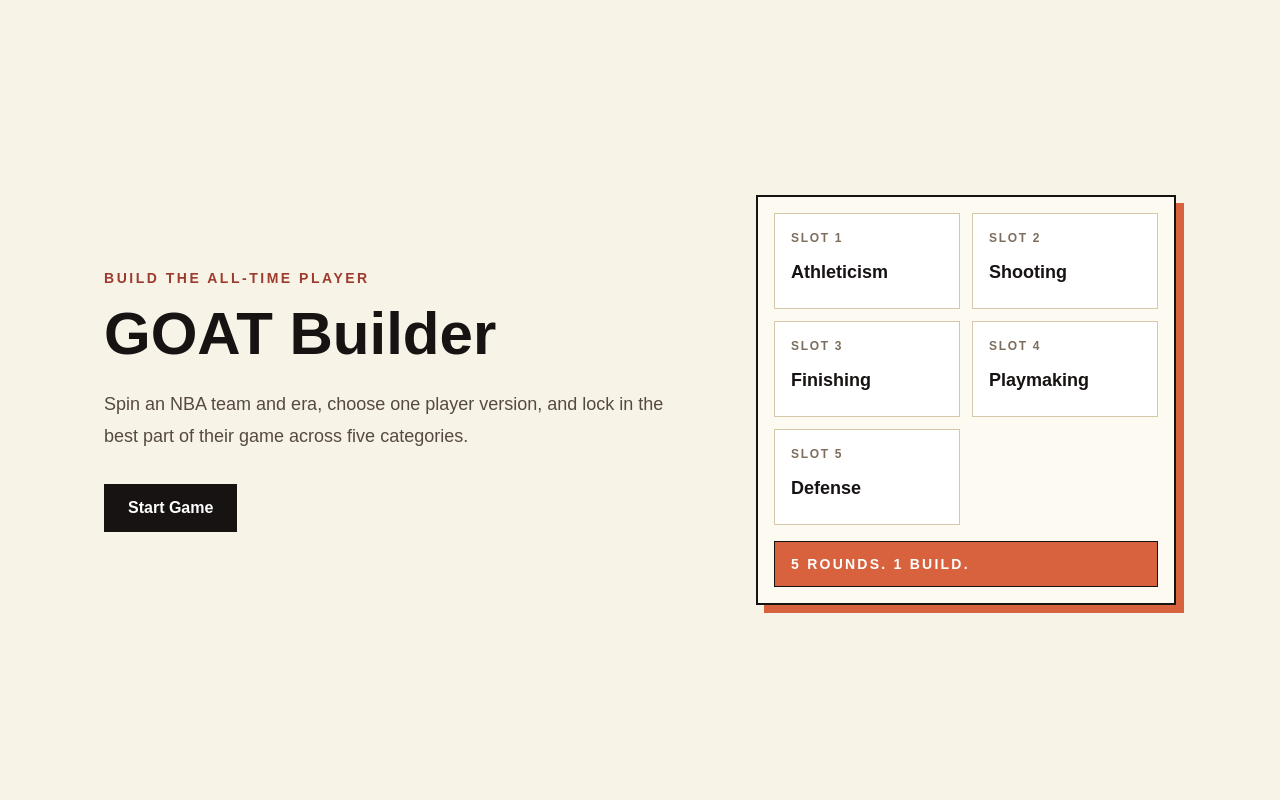
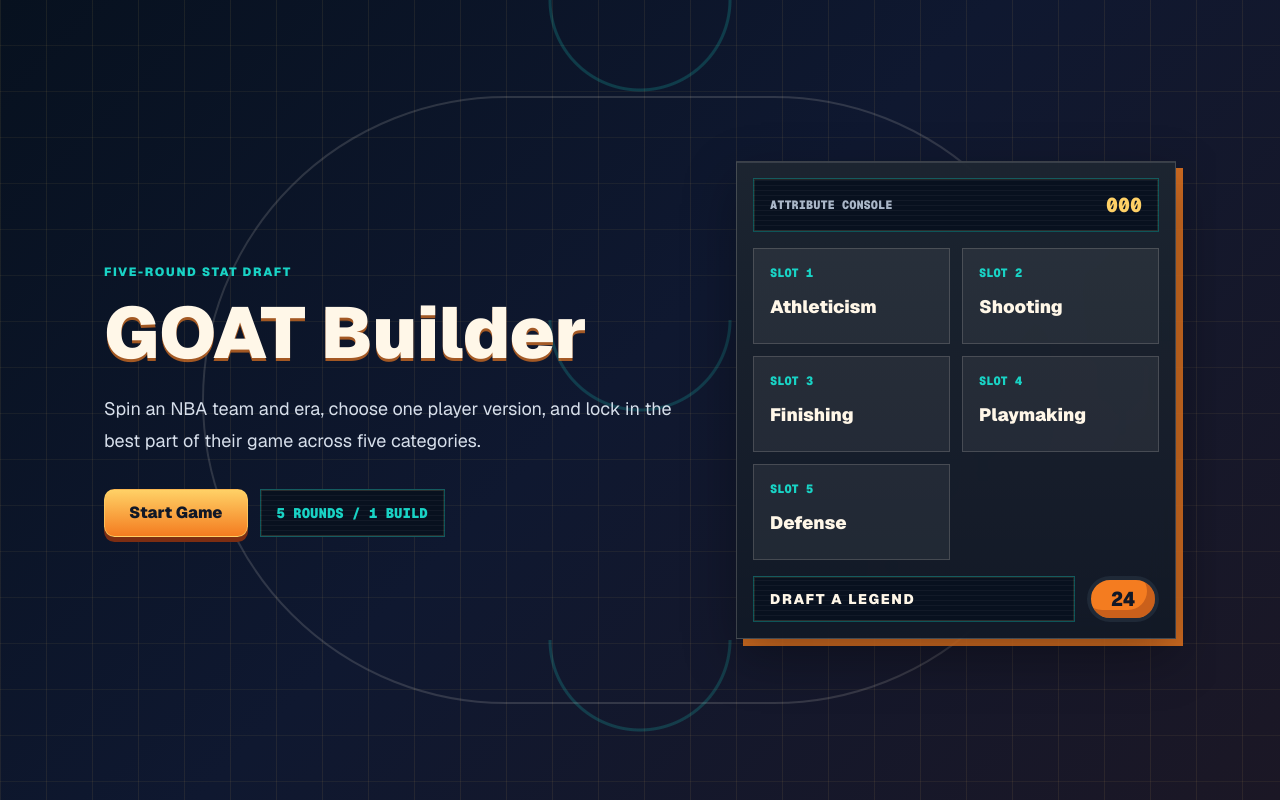
Before and after one commit to MatthewRJue/goat-forge, a Next.js app: page / in a window 1280 px wide. Built offline with nearby package versions, Linux system fonts and the light colour scheme.

Commit message:
update ui theme

```diff
--- a/src/app/globals.css
+++ b/src/app/globals.css
@@ -1,8 +1,16 @@
 @import "tailwindcss";
 
 :root {
-  --background: #f8f3e7;
-  --foreground: #171312;
+  --background: #08111f;
+  --foreground: #fff7e8;
+  --ink: #101827;
+  --line: #223451;
+  --court: #f47c20;
+  --gold: #ffd166;
+  --teal: #19d3c5;
+  --cream: #fff7e8;
+  --muted: #aab7c8;
+  --danger: #ff5a5f;
 }
 
 @theme inline {
@@ -15,5 +23,207 @@
 body {
   background: var(--background);
   color: var(--foreground);
-  font-family: Arial, Helvetica, sans-serif;
+  font-family: var(--font-geist-sans), Arial, Helvetica, sans-serif;
 }
+
+button,
+a {
+  border-radius: 0.65rem;
+}
+
+.court-shell {
+  min-height: 100vh;
+  background:
+    linear-gradient(90deg, rgba(255, 209, 102, 0.08) 1px, transparent 1px),
+    linear-gradient(0deg, rgba(255, 209, 102, 0.06) 1px, transparent 1px),
+    radial-gradient(circle at 50% 0%, transparent 0 88px, rgba(25, 211, 197, 0.2) 89px 91px, transparent 92px),
+    linear-gradient(135deg, #07111f 0%, #0f1830 48%, #1b1725 100%);
+  background-size: 46px 46px, 46px 46px, 100% 320px, auto;
+  color: var(--cream);
+}
+
+.hero-court {
+  isolation: isolate;
+  position: relative;
+  overflow: hidden;
+}
+
+.hero-court::before {
+  content: "";
+  position: absolute;
+  inset: 12%;
+  border: 2px solid rgba(255, 247, 232, 0.14);
+  border-radius: 999px;
+  pointer-events: none;
+  z-index: 0;
+}
+
+.hero-court > * {
+  position: relative;
+  z-index: 1;
+}
+
+.micro-label {
+  color: var(--teal);
+  font-size: 0.75rem;
+  font-weight: 900;
+  letter-spacing: 0.14em;
+  text-transform: uppercase;
+}
+
+.screen-title {
+  color: var(--cream);
+  font-weight: 950;
+  letter-spacing: 0;
+  text-shadow: 0 3px 0 rgba(244, 124, 32, 0.65);
+}
+
+.body-copy {
+  color: #d7dfeb;
+}
+
+.arcade-panel {
+  border: 1px solid rgba(255, 247, 232, 0.18);
+  background:
+    linear-gradient(180deg, rgba(255, 247, 232, 0.08), rgba(255, 247, 232, 0.03)),
+    rgba(9, 18, 32, 0.9);
+  box-shadow:
+    0 18px 50px rgba(0, 0, 0, 0.32),
+    inset 0 1px 0 rgba(255, 255, 255, 0.12),
+    7px 7px 0 rgba(244, 124, 32, 0.85);
+  backdrop-filter: blur(12px);
+}
+
+.arcade-panel-soft {
+  border: 1px solid rgba(255, 247, 232, 0.16);
+  background: rgba(11, 24, 43, 0.82);
+  box-shadow: inset 0 1px 0 rgba(255, 255, 255, 0.08);
+}
+
+.scoreboard {
+  border: 1px solid rgba(25, 211, 197, 0.35);
+  background:
+    repeating-linear-gradient(0deg, rgba(255, 255, 255, 0.04) 0 1px, transparent 1px 5px),
+    #08111f;
+  box-shadow: inset 0 0 0 1px rgba(255, 209, 102, 0.1);
+}
+
+.arcade-button {
+  border: 1px solid rgba(255, 209, 102, 0.7);
+  background: linear-gradient(180deg, var(--gold), #f47c20);
+  color: #111827;
+  font-weight: 950;
+  box-shadow: 0 5px 0 #7c2d12;
+  transition:
+    transform 150ms ease,
+    box-shadow 150ms ease,
+    filter 150ms ease;
+}
+
+.arcade-button:hover {
+  filter: brightness(1.05);
+  transform: translateY(-1px);
+  box-shadow: 0 6px 0 #7c2d12;
+}
+
+.arcade-button:active {
+  transform: translateY(3px);
+  box-shadow: 0 2px 0 #7c2d12;
+}
+
+.arcade-button:focus-visible,
+.outline-button:focus-visible,
+.stat-card:focus-visible,
+.player-option:focus-visible {
+  outline: 2px solid var(--teal);
+  outline-offset: 3px;
+}
+
+.outline-button {
+  border: 1px solid rgba(25, 211, 197, 0.5);
+  background: rgba(25, 211, 197, 0.08);
+  color: var(--cream);
+  font-weight: 900;
+  transition:
+    background 150ms ease,
+    border-color 150ms ease,
+    color 150ms ease;
+}
+
+.outline-button:hover {
+  border-color: rgba(255, 209, 102, 0.9);
+  background: rgba(255, 209, 102, 0.12);
+}
+
+.outline-button:disabled {
+  border-color: rgba(170, 183, 200, 0.18);
+  background: rgba(170, 183, 200, 0.06);
+  color: #7f8ea4;
+  cursor: not-allowed;
+}
+
+.stat-card {
+  border: 1px solid rgba(255, 247, 232, 0.16);
+  background: rgba(255, 247, 232, 0.06);
+  color: var(--cream);
+  transition:
+    background 150ms ease,
+    border-color 150ms ease,
+    transform 150ms ease;
+}
+
+.stat-card:hover:not(:disabled) {
+  border-color: rgba(25, 211, 197, 0.65);
+  background: rgba(25, 211, 197, 0.1);
+  transform: translateY(-1px);
+}
+
+.stat-card:disabled {
+  color: #8897aa;
+  cursor: not-allowed;
+}
+
+.stat-card.is-ready {
+  border-color: rgba(255, 209, 102, 0.65);
+  background: rgba(255, 209, 102, 0.12);
+}
+
+.stat-card.is-complete {
+  border-color: rgba(25, 211, 197, 0.55);
+  background: rgba(25, 211, 197, 0.13);
+}
+
+.stat-chip {
+  border: 1px solid rgba(25, 211, 197, 0.35);
+  background: #07111f;
+  color: var(--cream);
+  box-shadow: inset 0 -3px 0 rgba(25, 211, 197, 0.14);
+}
+
+.player-option {
+  border: 1px solid rgba(255, 247, 232, 0.16);
+  background: rgba(255, 247, 232, 0.07);
+  color: var(--cream);
+  transition:
+    background 150ms ease,
+    border-color 150ms ease,
+    transform 150ms ease;
+}
+
+.player-option:hover {
+  border-color: rgba(255, 209, 102, 0.75);
+  background: rgba(255, 209, 102, 0.12);
+  transform: translateY(-1px);
+}
+
+.player-option.is-selected {
+  border-color: var(--gold);
+  background: rgba(244, 124, 32, 0.18);
+  box-shadow: 5px 5px 0 rgba(25, 211, 197, 0.65);
+}
+
+.alert-panel {
+  border: 1px solid rgba(255, 90, 95, 0.65);
+  background: rgba(255, 90, 95, 0.12);
+  color: var(--cream);
+}
--- a/src/app/page.tsx
+++ b/src/app/page.tsx
@@ -10,51 +10,67 @@
 
 export default function Home() {
   return (
-    <main className="min-h-screen bg-[#f8f3e7] text-[#171312]">
-      <section className="mx-auto flex min-h-screen w-full max-w-6xl flex-col justify-center gap-12 px-6 py-10 sm:px-10 lg:grid lg:grid-cols-[1fr_420px] lg:items-center">
+    <main className="court-shell">
+      <section className="hero-court mx-auto flex min-h-screen w-full max-w-6xl flex-col justify-center gap-10 px-6 py-10 sm:px-10 lg:grid lg:grid-cols-[1fr_440px] lg:items-center">
         <div className="max-w-2xl">
-          <p className="mb-4 text-sm font-bold uppercase tracking-[0.18em] text-[#9d3b2f]">
-            Build the all-time player
+          <p className="micro-label mb-4">
+            Five-round stat draft
           </p>
-          <h1 className="text-5xl font-black leading-none text-[#171312] sm:text-6xl">
+          <h1 className="screen-title text-5xl leading-none sm:text-7xl">
             GOAT Builder
           </h1>
-          <p className="mt-6 max-w-xl text-lg leading-8 text-[#554943]">
+          <p className="body-copy mt-6 max-w-xl text-lg leading-8">
             Spin an NBA team and era, choose one player version, and lock in
             the best part of their game across five categories.
           </p>
-          <div className="mt-8 flex flex-col gap-3 sm:flex-row">
+          <div className="mt-8 flex flex-col gap-3 sm:flex-row sm:items-center">
             <Link
               data-testid="start-game-button"
               href="/game"
-              className="inline-flex min-h-12 items-center justify-center bg-[#171312] px-6 text-base font-bold text-white transition-colors hover:bg-[#352b27] focus:outline-none focus:ring-2 focus:ring-[#d8623d] focus:ring-offset-2"
+              className="arcade-button inline-flex min-h-12 items-center justify-center px-6 text-base"
             >
               Start Game
             </Link>
+            <div className="scoreboard inline-flex min-h-12 items-center justify-center px-4 font-mono text-sm font-black text-[#19d3c5]">
+              5 ROUNDS / 1 BUILD
+            </div>
           </div>
         </div>
 
         <div
           aria-label="GOAT Builder attribute board"
-          className="border-2 border-[#171312] bg-[#fdfaf1] p-4 shadow-[8px_8px_0_#d8623d]"
+          className="arcade-panel p-4"
         >
+          <div className="scoreboard mb-4 flex items-center justify-between px-4 py-3">
+            <span className="font-mono text-xs font-black uppercase text-[#aab7c8]">
+              Attribute Console
+            </span>
+            <span className="font-mono text-xl font-black text-[#ffd166]">
+              000
+            </span>
+          </div>
           <div className="grid grid-cols-2 gap-3">
             {attributes.map((attribute, index) => (
               <div
                 key={attribute}
-                className="min-h-24 border border-[#d6c7a8] bg-white p-4"
+                className="stat-card min-h-24 p-4"
               >
-                <p className="text-xs font-bold uppercase tracking-[0.14em] text-[#7d6d5d]">
+                <p className="font-mono text-xs font-black uppercase text-[#19d3c5]">
                   Slot {index + 1}
                 </p>
-                <p className="mt-3 text-lg font-black text-[#171312]">
+                <p className="mt-3 text-lg font-black text-[#fff7e8]">
                   {attribute}
                 </p>
               </div>
             ))}
           </div>
-          <div className="mt-4 border border-[#171312] bg-[#d8623d] px-4 py-3 text-sm font-black uppercase tracking-[0.16em] text-white">
-            5 rounds. 1 build.
+          <div className="mt-4 grid grid-cols-[1fr_72px] gap-3">
+            <div className="scoreboard px-4 py-3 text-sm font-black uppercase tracking-[0.12em] text-[#fff7e8]">
+              Draft a legend
+            </div>
+            <div className="grid place-items-center rounded-full border-4 border-[#1f2937] bg-[#f47c20] font-mono text-xl font-black text-[#111827] shadow-[inset_-8px_-8px_0_rgba(124,45,18,0.35)]">
+              24
+            </div>
           </div>
         </div>
       </section>
```
Also changed, not shown: src/components/game/game-table.tsx (+39 -36 lines), src/components/results/final-results.tsx (+26 -22 lines).
